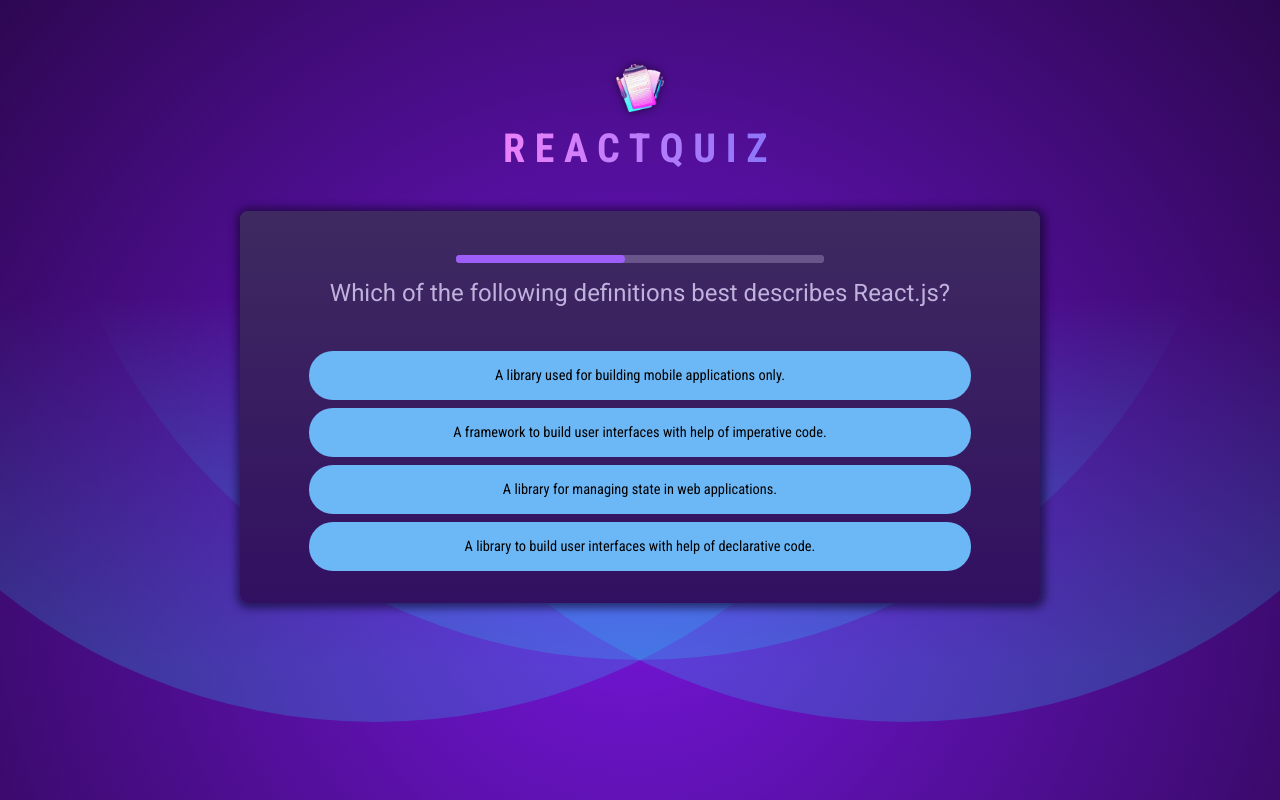
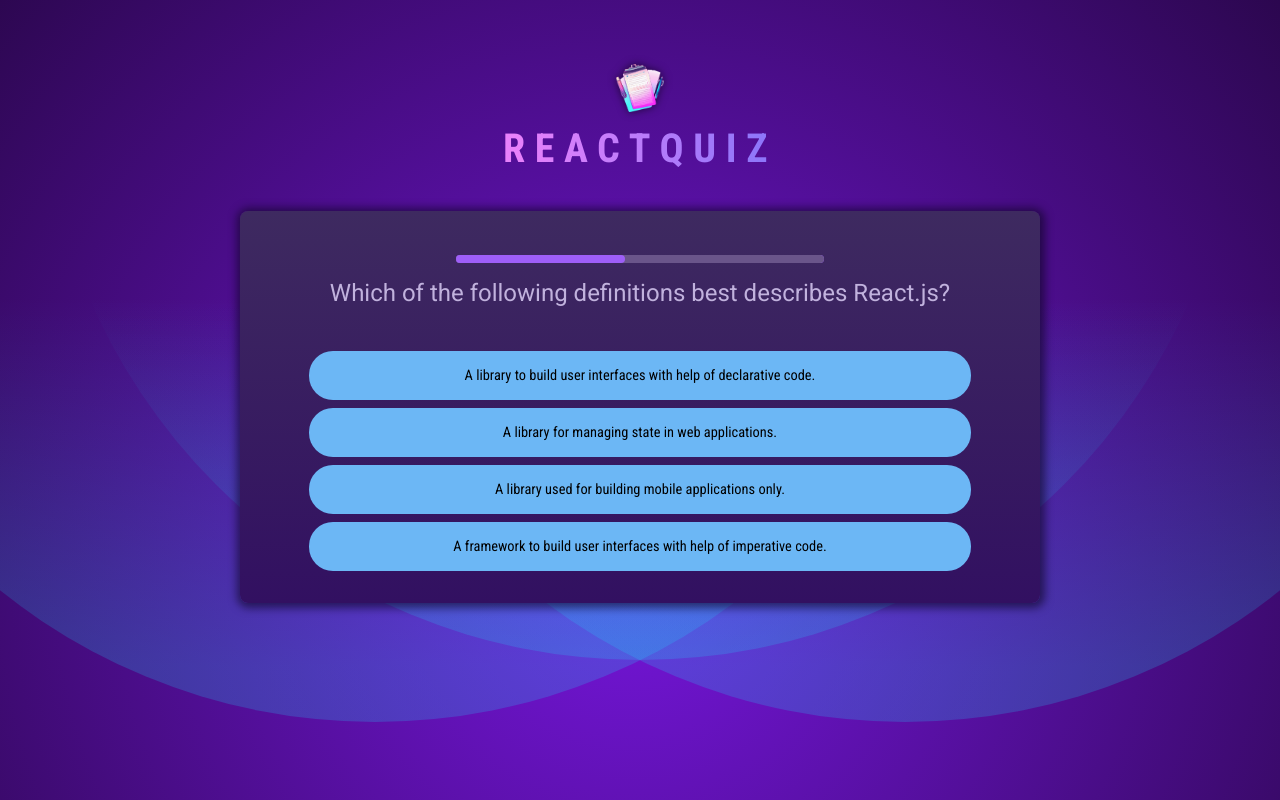
Before and after one commit to kmumladze/react-quiz, a React (Vite) app: page / in a window 1280 px wide. Built offline with nearby package versions, Linux system fonts and the light colour scheme.

Commit message:
fix:  shuffled answers

```diff
--- /dev/null
+++ b/src/components/Answers.jsx
@@ -0,0 +1,46 @@
+import { useRef } from "react";
+
+export default function Answers({
+  answers,
+  selectedAnswer,
+  answerState,
+  onSelect,
+}) {
+  const shuffledAnswers = useRef();
+
+  if (!shuffledAnswers.current) {
+    shuffledAnswers.current = [...answers];
+    shuffledAnswers.current.sort(() => Math.random() - 0.5);
+  }
+
+  return (
+    <ul id="answers">
+      {shuffledAnswers.current.map((answer) => {
+        const isSelected = selectedAnswer === answer;
+        let cssClass = "";
+
+        if (answerState === "answered" && isSelected) {
+          cssClass = "selected";
+        }
+        if (
+          (answerState === "correct" || answerState === "wrong") &&
+          isSelected
+        ) {
+          cssClass = answerState;
+        }
+
+        return (
+          <li key={answer} className="answer">
+            <button
+              onClick={() => onSelect(answer)}
+              className={cssClass}
+              disabled={answerState !== ""}
+            >
+              {answer}
+            </button>
+          </li>
+        );
+      })}
+    </ul>
+  );
+}
--- /dev/null
+++ b/src/components/Question.jsx
@@ -0,0 +1,51 @@
+import { useState } from "react";
+
+import QuestionTimer from "./QuestionTimer.jsx";
+import Answers from "./Answers.jsx";
+import QUESTIONS from "../questions.js";
+
+export default function Question({ index, onSelectAnswer, onSkipAnswer }) {
+  const [answer, setAnswer] = useState({
+    selectedAnswer: "",
+    isCorrect: null,
+  });
+
+  function handleSelectAnswer(answer) {
+    setAnswer({
+      selectedAnswer: answer,
+      isCorrect: null,
+    });
+
+    setTimeout(() => {
+      setAnswer({
+        selectedAnswer: answer,
+        isCorrect: QUESTIONS[index].answers[0] === answer,
+      });
+
+      setTimeout(() => {
+        onSelectAnswer(answer);
+      }, 2000);
+    }, 1000);
+  }
+
+  let answerState = "";
+
+  if (answer.selectedAnswer && answer.isCorrect !== null) {
+    answerState = answer.isCorrect ? "correct" : "wrong";
+  } else if (answer.selectedAnswer) {
+    answerState == "aswered";
+  }
+
+  return (
+    <div id="question">
+      <QuestionTimer timeout={10000} onTimeout={onSkipAnswer} />
+      <h2>{QUESTIONS[index].text}</h2>
+      <Answers
+        answers={QUESTIONS[index].answers}
+        selectedAnswer={answer.selectedAnswer}
+        answerState={answerState}
+        onSelect={handleSelectAnswer}
+      />
+    </div>
+  );
+}
--- a/src/components/Quiz.jsx
+++ b/src/components/Quiz.jsx
@@ -1,38 +1,23 @@
 import { useState, useCallback } from "react";
 
 import QUESTIONS from "../questions.js";
-import QuestionTimer from "./QuestionTimer.jsx";
 import quizIsCompleteImg from "../assets/quiz-complete.png";
+import Question from "./Question.jsx";
 
 export default function Quiz() {
-  const [answerState, setAnswerState] = useState("");
   const [userAnswers, setUserAnswers] = useState([]);
 
-  const activeQuestionIndex =
-    answerState === "" ? userAnswers.length : userAnswers.length - 1;
+  const activeQuestionIndex = userAnswers.length;
   const quizIsComplete = activeQuestionIndex === QUESTIONS.length;
 
-  const handleSelectAnswer = useCallback(
-    function handleSelectAnswer(selectedAnswer) {
-      setAnswerState("answered");
+  const handleSelectAnswer = useCallback(function handleSelectAnswer(
+    selectedAnswer
+  ) {
     setUserAnswers((prevUserAnswers) => {
       return [...prevUserAnswers, selectedAnswer];
     });
-
-      setTimeout(() => {
-        if (selectedAnswer === QUESTIONS[activeQuestionIndex].answers[0]) {
-          setAnswerState("correct");
-        } else {
-          setAnswerState("wrong");
-        }
-
-        setTimeout(() => {
-          setAnswerState("");
-        }, 2000);
-      }, 1000);
   },
-    [activeQuestionIndex]
-  );
+  []);
 
   const handleSkipAnswer = useCallback(
     () => handleSelectAnswer(null),
@@ -48,46 +33,14 @@
     );
   }
 
-  const shuffledAnswers = [...QUESTIONS[activeQuestionIndex].answers];
-  shuffledAnswers.sort(() => Math.random() - 0.5);
-
   return (
     <div id="quiz">
-      <div id="question">
-        <QuestionTimer
+      <Question
         key={activeQuestionIndex}
-          timeout={10000}
-          onTimeout={handleSkipAnswer}
+        index={activeQuestionIndex}
+        onSelectAnswer={handleSelectAnswer}
+        onSkipAnswer={handleSkipAnswer}
       />
-        <h2>{QUESTIONS[activeQuestionIndex].text}</h2>
-        <ul id="answers">
-          {shuffledAnswers.map((answer) => {
-            const isSelected = userAnswers[userAnswers.length - 1] === answer;
-            let cssClass = "";
-
-            if (answerState === "answered" && isSelected) {
-              cssClass = "selected";
-            }
-            if (
-              (answerState === "correct" || answerState === "wrong") &&
-              isSelected
-            ) {
-              cssClass = answerState;
-            }
-
-            return (
-              <li key={answer} className="answer">
-                <button
-                  onClick={() => handleSelectAnswer(answer)}
-                  className={cssClass}
-                >
-                  {answer}
-                </button>
-              </li>
-            );
-          })}
-        </ul>
-      </div>
     </div>
   );
 }
```
Lines whose indentation alone changed are shown as unchanged.
